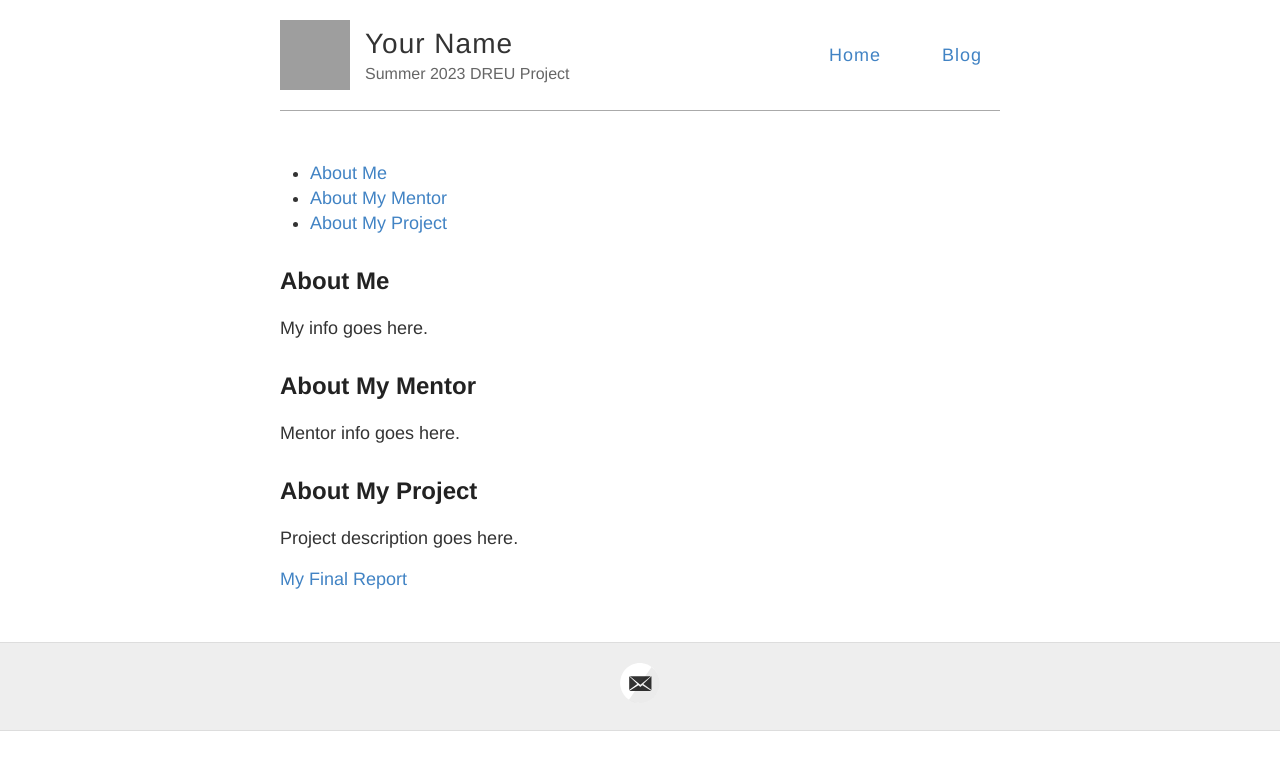
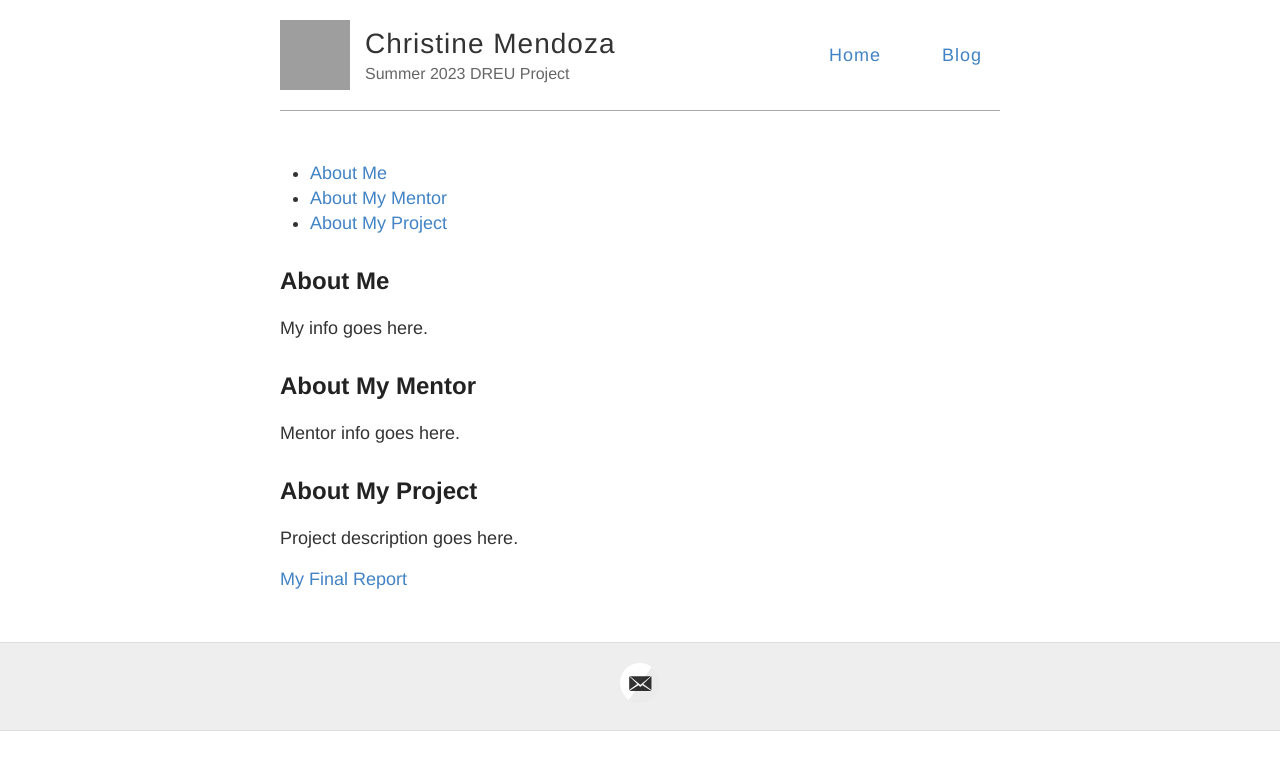
Before and after one commit to christineiym/dreu-2023, a Jekyll site: the page built from index.md, in a window 1280 px wide. Shown: the top 770 px of the page. Built offline with Jekyll 4.4.1, drawn with Linux system fonts in a browser that asks for light colours; grey boxes are pictures that could not be loaded.

Commit message:
Update _config.yml

```diff
--- a/_config.yml
+++ b/_config.yml
@@ -3,14 +3,14 @@
 #
 
 # Name of your site (displayed in the header)
-name: Your Name
+name: Christine Mendoza
 
 # Short bio or description (displayed in the header)
 description: Summer 2023 DREU Project
 
 # URL of your avatar or profile pic (you could use your GitHub profile pic)
 avatar: https://raw.githubusercontent.com/barryclark/jekyll-now/master/images/jekyll-logo.png
-avatar_alt_text: describe_your_avatar_here # don't redundantly say it's an image. See more tips here: https://www.a11yproject.com/posts/alt-text/
+avatar_alt_text: An Asian woman with short, black hair and a black cardigan over a pastel dress smiles on a sunny day. # don't redundantly say it's an image. See more tips here: https://www.a11yproject.com/posts/alt-text/
 
 #
 # Flags below are optional
@@ -19,7 +19,7 @@ avatar_alt_text: describe_your_avatar_here # don't redundantly say it's an image
 # Includes an icon in the footer for each username you enter
 footer-links:
   dribbble:
-  email: your.mail@mail.com
+  email: christine.mendoza@unc.edu
   facebook:
   flickr:
   rss: # just type anything here for a working RSS icon
@@ -32,7 +32,7 @@ url:
 # (http://yourusername.github.io/repository-name)
 # and NOT your User repository (http://yourusername.github.io)
 # then add in the baseurl here, like this: "/repository-name"
-baseurl: ""
+baseurl: "/dreu-2023"
 
 #
 # !! You don't need to change any of the configuration flags below !!
```
